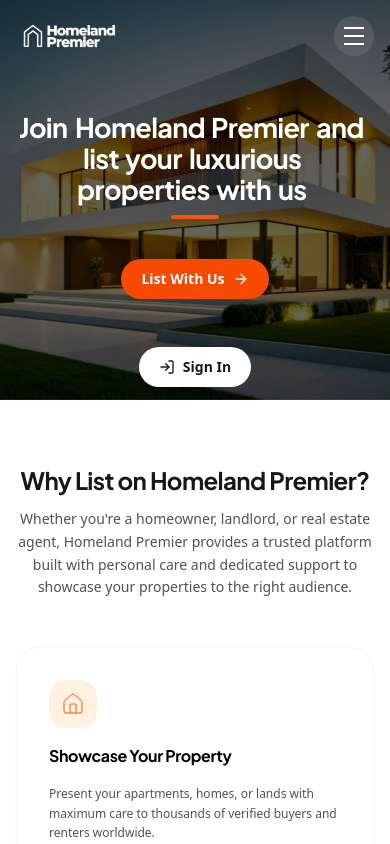
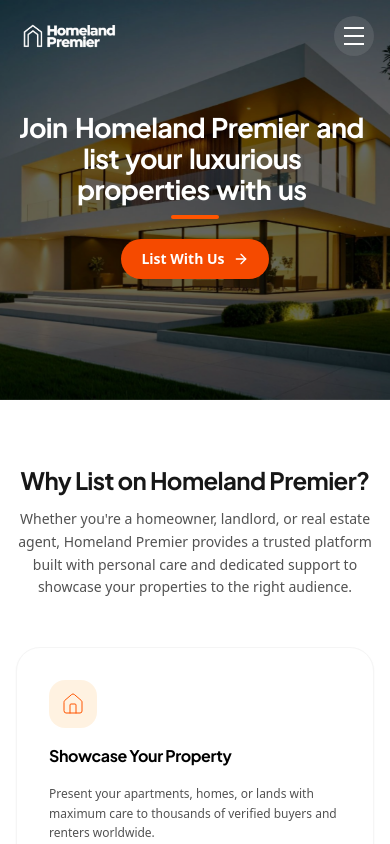
Before and after one commit to writefreak/tageinc, a Next.js app: page /become-agent in a window 390 px wide. Shown: the top 844 px of the page. Built offline with nearby package versions, Linux system fonts and the light colour scheme.

Commit message:
update list with us page

```diff
--- a/components/agents/become-agent/become-hero.tsx
+++ b/components/agents/become-agent/become-hero.tsx
@@ -113,8 +113,8 @@ export default function BecomeAgentHero() {
           </motion.h1>
           <div className="mt-2.5 h-1 md:w-24 w-12 rounded-full bg-[#ff5500]" />
 
-          <div className="flex flex-col md:flex-row gap-2 items-center">
-            <a href="#" className="pt-10">
+          <div className="flex gap-2 items-center md:pt-10 pt-5">
+            <a href="#">
               <button
                 type="button"
                 className="flex items-center gap-2 rounded-full bg-orange-600 px-5 py-2.5 text-sm font-semibold text-white transition hover:bg-orange-700"
@@ -123,7 +123,7 @@ export default function BecomeAgentHero() {
                 <ArrowRight className="h-4 w-4" />
               </button>
             </a>
-            <a href="#" className="pt-10">
+            <a href="#" className="md:block hidden">
               <button
                 type="button"
                 className="flex items-center gap-2 rounded-full bg-white px-5 py-2.5 text-sm font-semibold text-neutral-900 transition "
```
